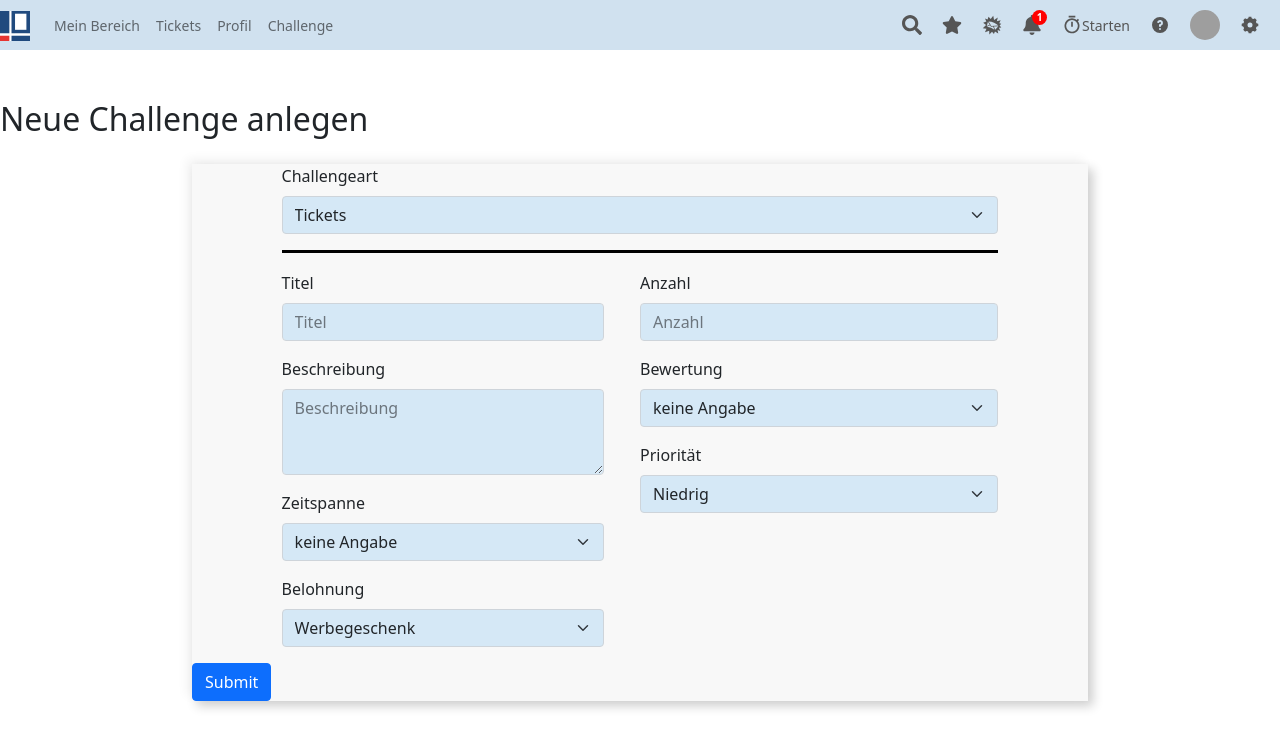
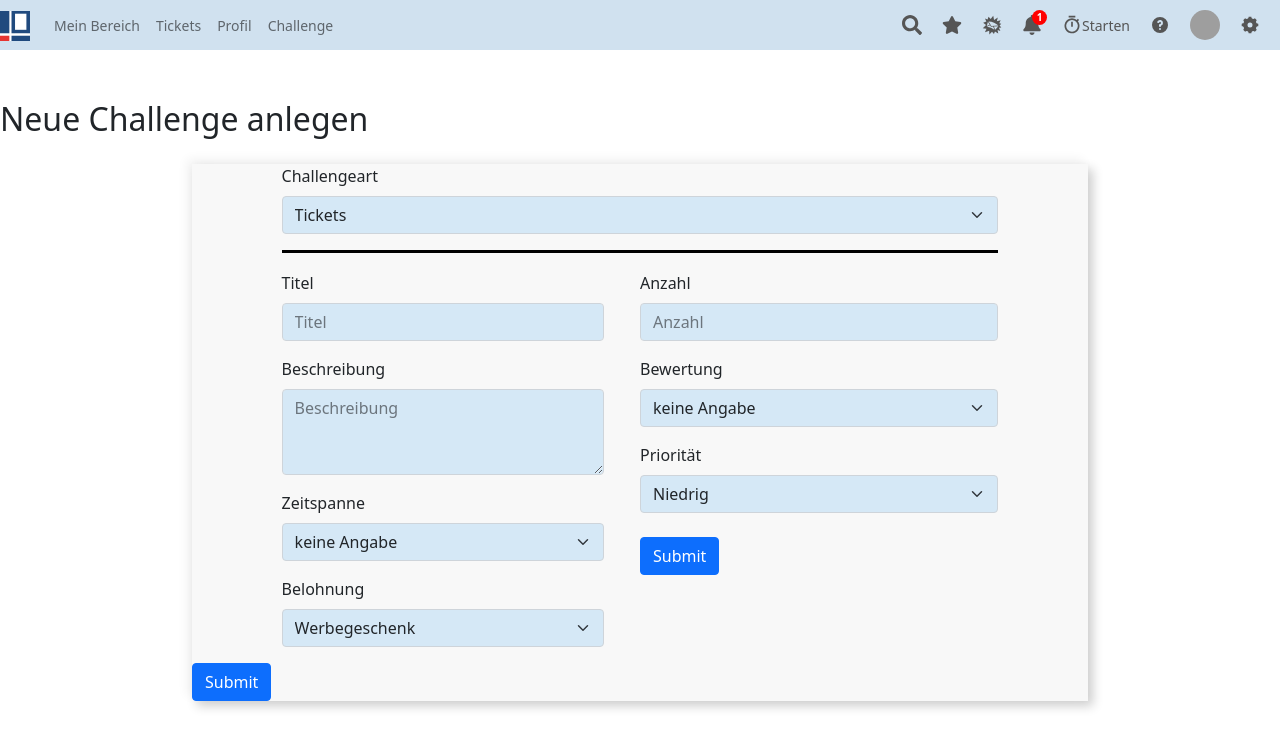
Before and after one commit to RomanoLu/bcs-gamification, a React (Create React App) app: page /newChallenge in a window 1280 px wide. Shown: the top 748 px of the page. Built offline with nearby package versions, Linux system fonts and the light colour scheme; grey boxes are pictures that could not be loaded.

Commit message:
ChallengeForm angepasst

```diff
--- a/src/Components/Dashboard/ChallengeForm.js
+++ b/src/Components/Dashboard/ChallengeForm.js
@@ -9,15 +9,19 @@ class ChallengeForm extends React.Component {
   constructor() {
     super();
     this.state = {
+      art: "Tickets",
       betreff: "",
       beschreibung: "",
       titel: "",
       schwierigkeit: "",
       idbelohnung: "",
       zeit: "2022-05-07 19:09:44",
-      ende: "2022-05-07"
+      ende: "2022-05-07",
+      o_a: "Arbeitszeiten"
     };
   }
+
+
 
   render() {
     const submit = () => {
@@ -44,14 +48,13 @@ class ChallengeForm extends React.Component {
                   <Form.Group className="mb-3">
                     <Form.Label htmlFor="disabledSelect">Challengeart</Form.Label>
                     <Form.Select className={ChallengeFormCSS.form} id="disabledSelect" onChange={(e) => {
-                      this.setState({ schwierigkeit: e.target.value })
-                    }
-                    }>
+                                            this.setState({ art: e.target.value })
+                                        }}                  >
                       <option>Tickets</option>
                       <option>Workflow</option>
-                      <option>Aufgaben</option>
+                      <option>Checkliste</option>
+                      <option>Wiedervorlagen</option>
                       <option>Organisatorisches</option>
-                      <option>Wiedervorlagen</option>
                       {/*
                       unter organisatirisches --> Arbeitszeiten, Urlaub, Termin(Introtermin z.b)
                       */}
@@ -61,10 +64,11 @@ class ChallengeForm extends React.Component {
                   </div>
               <div className={ChallengeFormCSS.parent}>
 
-
                 <div className={ChallengeFormCSS.div2}>
 
-                  <Form.Group className="mb-3">
+                {this.state.art === "Tickets" ? (
+                  <>
+                <Form.Group className="mb-3">
                     <Form.Label htmlFor="disabledTextInput">Anzahl</Form.Label>
                     {/*Bedingung für erfüllung irgendwie festlegen, weil vllt ist es nicht immer die anzahl
                     Prio soll min so und so sein, Bewertung soll min. so und so sein, Anzahl soll größer kleiner also x sein, usw...*/}
@@ -94,8 +98,120 @@ class ChallengeForm extends React.Component {
                       <option>Niedrig</option>
                       <option>Mittel</option>
                       <option>Hoch</option>
-                    </Form.Select>
+                    </Form.Select>                        <br />
+                        <Button className="buttoncolor" type="submit" onClick={submit}>
+                        Submit
+                        </Button>
                   </Form.Group>
+                  </>
+                ) :
+                this.state.art === "Workflow" ? (
+                  <>
+                      <Form.Group className="mb-3">
+                      <Form.Label htmlFor="disabledTextInput">Anzahl absolvierter Workflowschritte</Form.Label>
+                      {/*Bedingung für erfüllung irgendwie festlegen, weil vllt ist es nicht immer die anzahl
+                      Prio soll min so und so sein, Bewertung soll min. so und so sein, Anzahl soll größer kleiner also x sein, usw...*/}
+                      <Form.Control
+                        id="disabledTextInput"
+                        placeholder="Anzahl"
+                        className={ChallengeFormCSS.form}
+                      />                        <br />
+                      <Button className="buttoncolor" type="submit" onClick={submit}>
+                      Submit
+                      </Button>
+                      </Form.Group>
+                  </>
+                ):
+                this.state.art === "Wiedervorlagen" ? (
+                  <>
+                      <Form.Group className="mb-3">
+                      <Form.Label htmlFor="disabledTextInput">Anzahl absolvierter Wiedervorlagen</Form.Label>
+                      {/*Bedingung für erfüllung irgendwie festlegen, weil vllt ist es nicht immer die anzahl
+                      Prio soll min so und so sein, Bewertung soll min. so und so sein, Anzahl soll größer kleiner also x sein, usw...*/}
+                      <Form.Control
+                        id="disabledTextInput"
+                        placeholder="Anzahl"
+                        className={ChallengeFormCSS.form}
+                      />
+                          <br />
+                        <Button className="buttoncolor" type="submit" onClick={submit}>
+                        Submit
+                        </Button>
+                      </Form.Group>
+                  </>
+                ):
+                this.state.art === "Checkliste" ? (
+                  <>
+                      <Form.Group className="mb-3">
+                      <Form.Label htmlFor="disabledTextInput">Anzahl absolvierter Checklist-Einträge</Form.Label>
+                      {/*Bedingung für erfüllung irgendwie festlegen, weil vllt ist es nicht immer die anzahl
+                      Prio soll min so und so sein, Bewertung soll min. so und so sein, Anzahl soll größer kleiner also x sein, usw...*/}
+                      <Form.Control
+                        id="disabledTextInput"
+                        placeholder="Anzahl"
+                        className={ChallengeFormCSS.form}
+                      />
+                        <br />
+                        <Button className="buttoncolor" type="submit" onClick={submit}>
+                        Submit
+                        </Button>
+                      </Form.Group>
+                  </>
+                ):
+                this.state.art === "Organisatorisches" && (
+                  <>
+                    <Form.Group className="mb-3">
+                      <Form.Label htmlFor="disabledSelect">Aktion</Form.Label>
+                      <Form.Select className={ChallengeFormCSS.form} id="disabledSelect" onChange={(e) => {
+                        this.setState({ o_a: e.target.value })
+                      }
+                      }>
+                        <option>Arbeitszeiten</option>
+                        <option>Termine</option>
+                        <option>Urlaubstage</option>
+                      </Form.Select>
+                    </Form.Group>
+                    {this.state.o_a === "Arbeitszeiten" ? (
+                        <Form.Group className="mb-3">
+                        <Form.Label htmlFor="disabledSelect">Buchung über:</Form.Label>
+                        <Form.Select className={ChallengeFormCSS.form} id="disabledSelect">
+                          <option>Stopp-Uhr</option>
+                          <option>Aufgabenbuchung</option>
+                          <option>Zeitbuchung</option>
+                        </Form.Select>
+                          <br />
+                          <Button className="buttoncolor" type="submit" onClick={submit}>
+                          Submit
+                          </Button>
+                      </Form.Group>
+                    ):
+                    this.state.o_a === "Termine" ? (
+                      <Form.Group className="mb-3">
+                      <Form.Label htmlFor="disabledTextInput">Anzahl zu buchender</Form.Label>
+                      <Form.Control
+                        id="disabledTextInput"
+                        placeholder="Anzahl"
+                        className={ChallengeFormCSS.form}
+                      />
+                      <br />
+                        <Button className="buttoncolor" type="submit" onClick={submit}>
+                        Submit
+                        </Button>
+                      </Form.Group>
+
+
+
+                    ):
+                    this.state.o_a === "Urlaubstage" && (
+                      <Button className="buttoncolor" type="submit" onClick={submit}>
+                      Submit
+                      </Button>
+                    )
+
+                    }
+                  </>
+                )}
+
                 </div>
                 <div className={ChallengeFormCSS.div1}>
                   <Form.Group className="mb-3">
```
